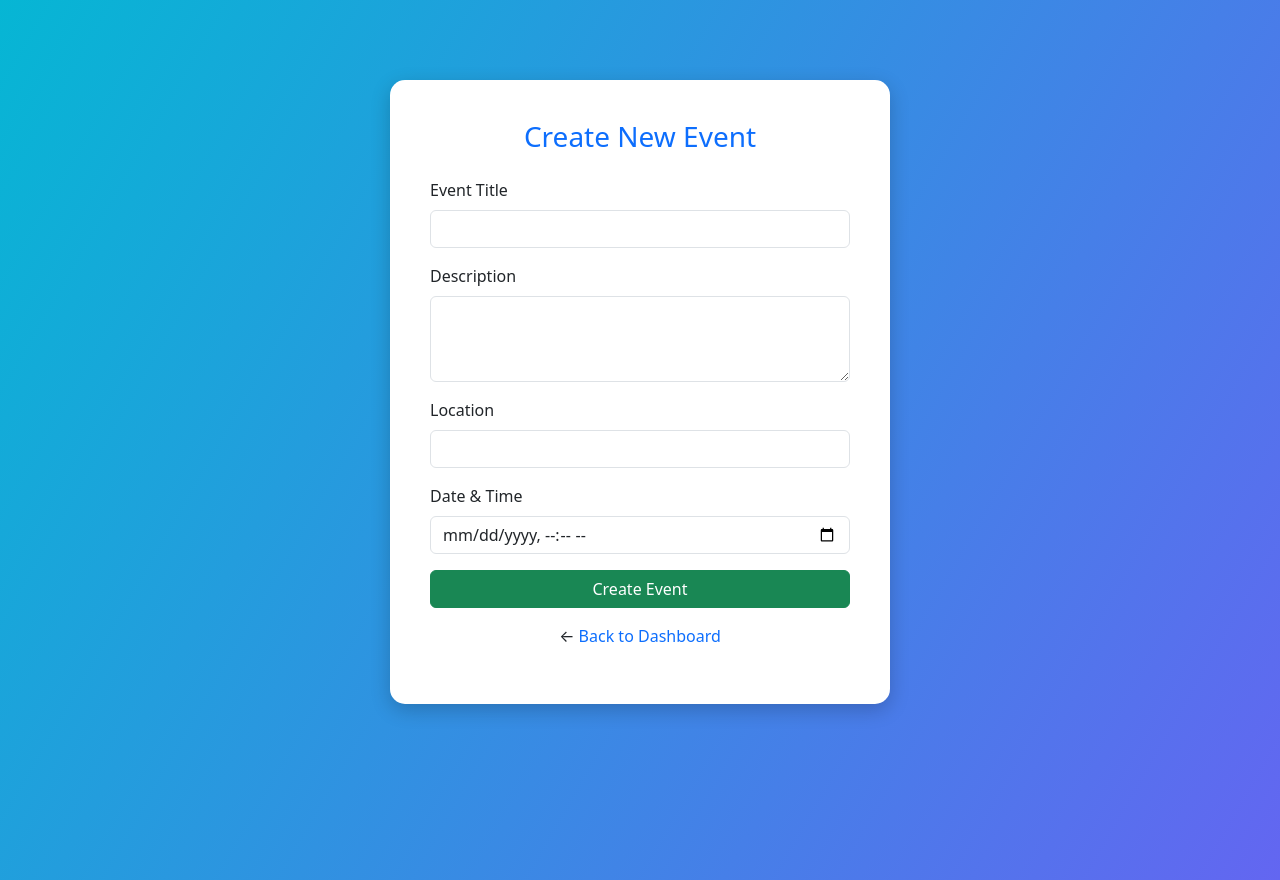
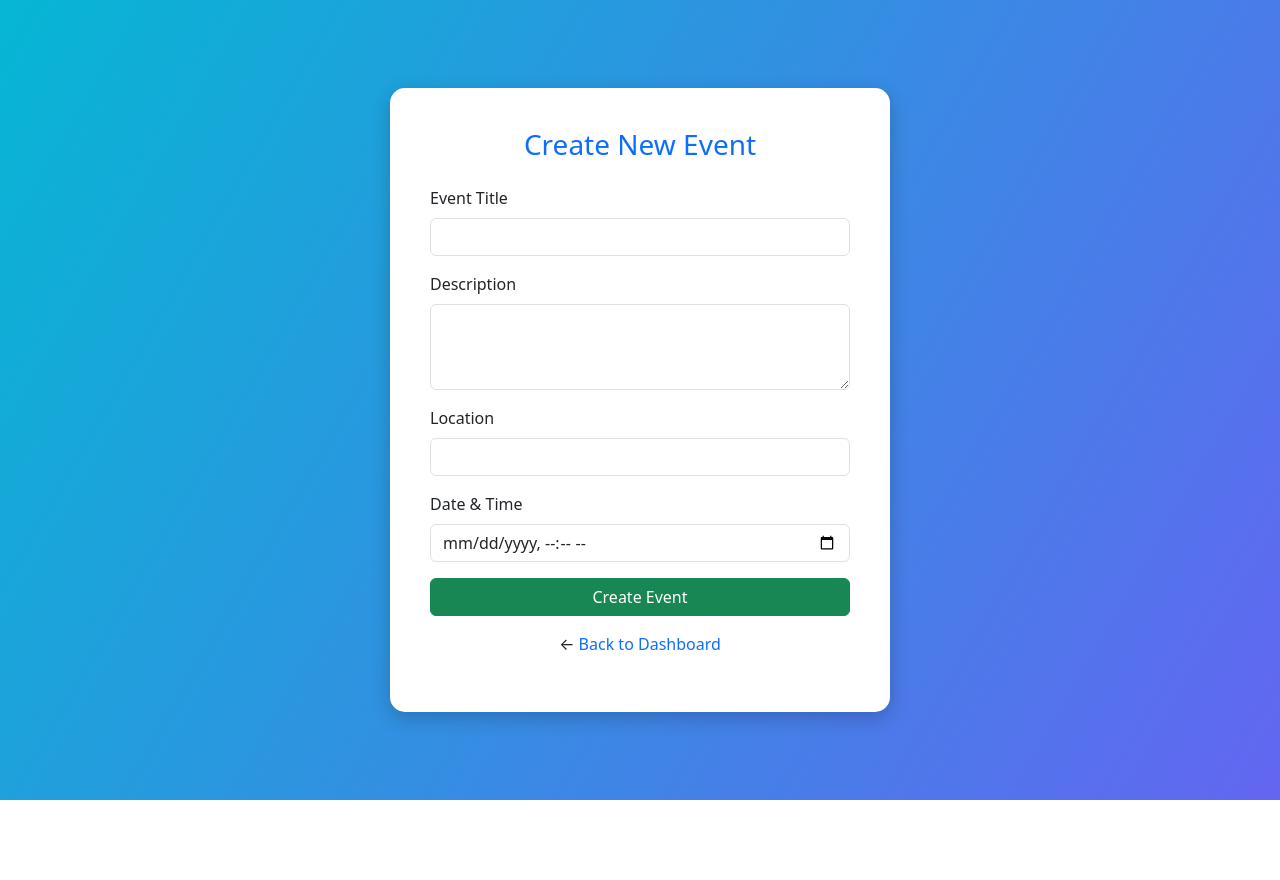
Before and after one commit to Charles-DEV-1/Event-management-app, a Flask app: template templates/create_event.html in a window 1280 px wide. After the commit the page ends 800 px from the top, so only its background shows below. Run offline with Flask 3, Linux system fonts and the light colour scheme; the template is opened without the code that fills it, so the values that code supplies are empty.

Commit message:
Update create_event.html

```diff
--- a/templates/create_event.html
+++ b/templates/create_event.html
@@ -2,16 +2,21 @@
 <html lang="en">
 <head>
   <meta charset="UTF-8">
+  <meta name="viewport" content="width=device-width, initial-scale=1.0">
   <title>Create Event | Event Manager</title>
   <link rel="stylesheet" href="https://cdn.jsdelivr.net/npm/bootstrap@5.3.0/dist/css/bootstrap.min.css">
   <style>
     body {
       background: linear-gradient(120deg, #06b6d4, #6366f1);
       min-height: 100vh;
+      display: flex;
+      align-items: center;
+      justify-content: center;
+      padding: 20px;
     }
     .form-container {
+      width: 100%;
       max-width: 500px;
-      margin: 80px auto;
       padding: 40px;
       background-color: #fff;
       border-radius: 15px;
@@ -58,5 +63,6 @@
       ← <a href="/organizer_dashboard" class="text-decoration-none">Back to Dashboard</a>
     </p>
   </div>
+  <script src="https://cdn.jsdelivr.net/npm/bootstrap@5.3.0/dist/js/bootstrap.bundle.min.js"></script>
 </body>
 </html>
```
